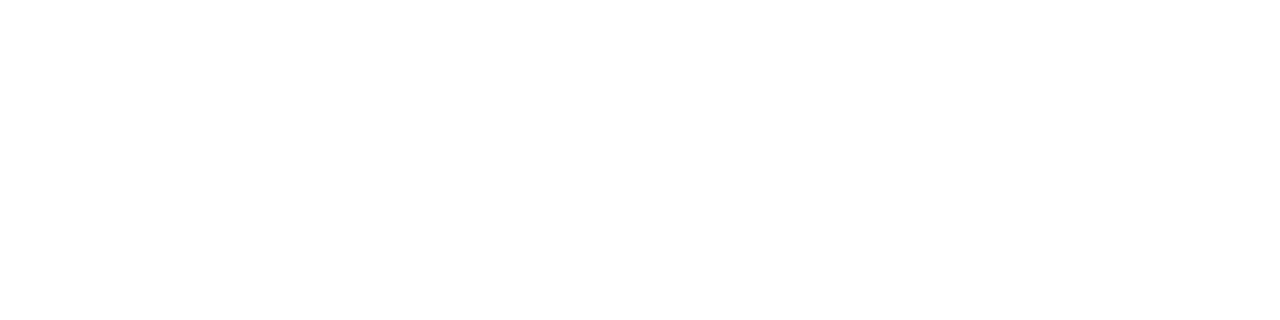
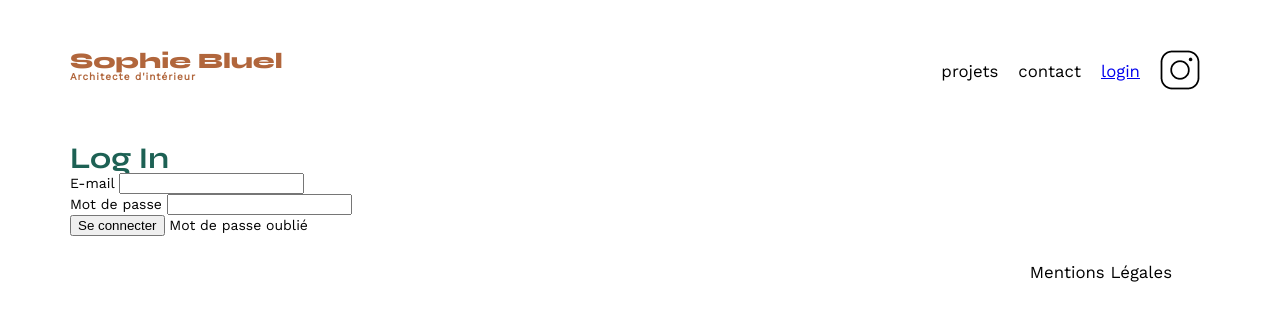
Before and after one commit to SandraPautonnier/Portfolio-architecte-sophie-bluel-master, a plain HTML site: page FrontEnd/login.html in a window 1280 px wide. Drawn offline with nearby package versions, Linux system fonts and the light colour scheme; no server answers.

Commit message:
add features login page

```diff
--- a/FrontEnd/assets/style.css
+++ b/FrontEnd/assets/style.css
@@ -126,6 +126,7 @@ li:hover {
 	margin-bottom: 1em;
 }
 
+/*add css for categories*/
 .categories {
 	display: flex;
 	flex-direction: row;
@@ -209,3 +210,10 @@ footer nav ul {
 	justify-content: flex-end;
 	margin: 2em
 }
+
+/*add loginForm*/
+.login-form {
+	display: flex;
+	flex-direction: column;
+	justify-content: center;
+}
--- a/FrontEnd/login.html
+++ b/FrontEnd/login.html
@@ -0,0 +1,49 @@
+<!DOCTYPE html>
+<html lang="fr">
+<head>
+	<meta charset="UTF-8">
+	<title>Sophie Bluel - Architecte d'intérieur</title>
+	<meta name="viewport" content="width=device-width, initial-scale=1.0">
+	<link rel="preconnect" href="https://fonts.googleapis.com">
+	<link rel="preconnect" href="https://fonts.gstatic.com" crossorigin>
+	<link href="https://fonts.googleapis.com/css2?family=Syne:wght@700;800&family=Work+Sans&display=swap" rel="stylesheet">
+	<meta name="description" content="">
+	<link rel="stylesheet" href="./assets/style.css">
+</head>
+<body>
+<header>
+	<h1>Sophie Bluel <span>Architecte d'intérieur</span></h1>
+	<nav>
+		<ul>
+			<li>projets</li>
+			<li>contact</li>
+			<li><a href="login.html">login</a></li>
+			<li><img src="./assets/icons/instagram.png" alt="Instagram"></li>
+		</ul>
+	</nav>
+</header>
+<main>
+    <form id="loginForm" class="login-form"></form>
+        <h2>Log In</h2>
+        <div>
+            <label for="email">E-mail</label>
+            <input type="email" id="email" name="email" required>
+        </div>
+        <div>
+            <label for="password">Mot de passe</label>
+            <input type="password" id="password" name="password" required>
+        </div>
+        <button type="submit">Se connecter</button>
+        <span>Mot de passe oublié</span>
+    </form>
+</main>
+<footer>
+	<nav>
+		<ul>
+			<li>Mentions Légales</li>
+		</ul>
+	</nav>
+</footer>
+<script src="index.js"></script>
+</body>
+</html>
```
Also changed, not shown: FrontEnd/index.html (+1 -1 lines).
